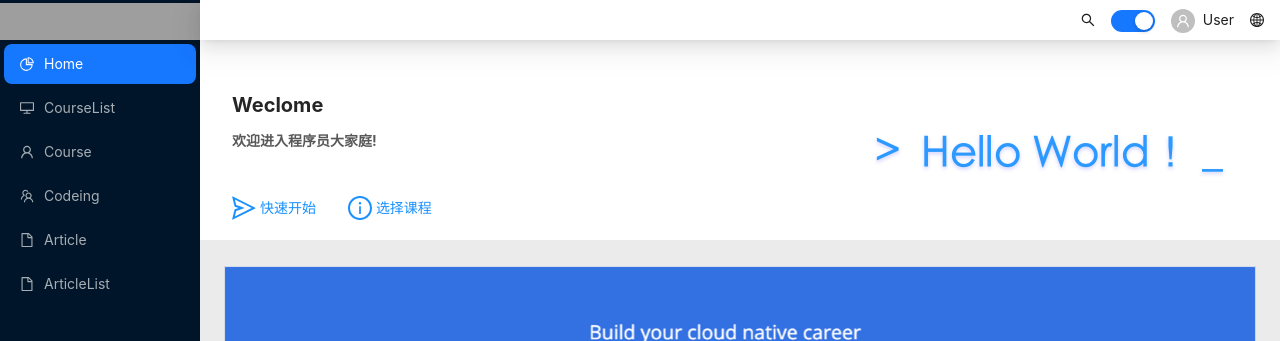
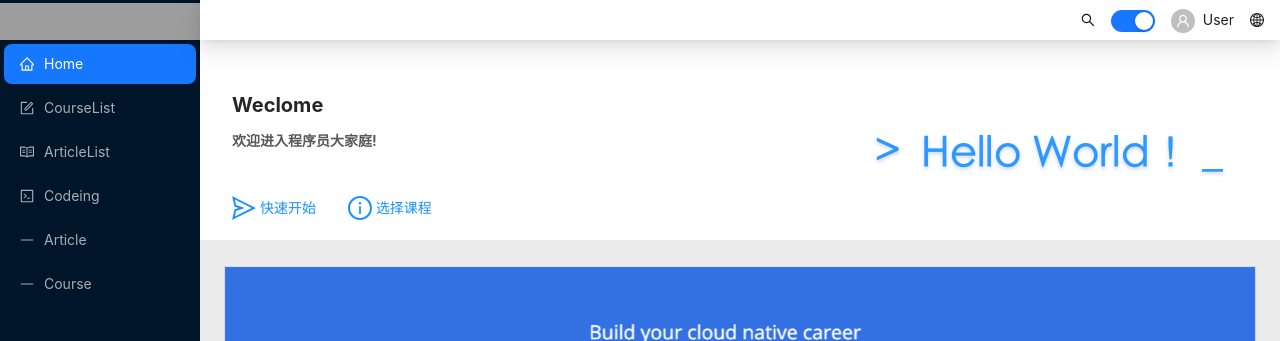
Before and after one commit to Zhangbokai614/course-management, a React (Create React App) app: page / in a window 1280 px wide. Shown: the top 341 px of the page. Built offline with nearby package versions, Linux system fonts and the light colour scheme; grey boxes are pictures that could not be loaded.

Commit message:
update: menu icon

```diff
--- a/src/routers.js
+++ b/src/routers.js
@@ -1,9 +1,9 @@
 import {
-    DesktopOutlined,
-    FileOutlined,
-    PieChartOutlined,
-    TeamOutlined,
-    UserOutlined,
+    HomeOutlined,
+    FormOutlined,
+    ReadOutlined,
+    CodeOutlined,
+    LineOutlined,
 } from '@ant-design/icons';
 
 import HomePage from './pages/home';
@@ -32,12 +32,12 @@ const routers = {
 }
 
 const menuItems = [
-    getItem('Home', 'Home', <PieChartOutlined />),
-    getItem('CourseList', 'CourseList', <DesktopOutlined />),
-    getItem('Course', 'Course', <UserOutlined />),
-    getItem('Codeing', 'Codeing', <TeamOutlined />),
-    getItem('Article', 'Article', <FileOutlined />),
-    getItem('ArticleList', 'ArticleList', <FileOutlined />),
+    getItem('Home', 'Home', <HomeOutlined />),
+    getItem('CourseList', 'CourseList', <FormOutlined />),
+    getItem('ArticleList', 'ArticleList', <ReadOutlined />),
+    getItem('Codeing', 'Codeing', <CodeOutlined />),
+    getItem('Article', 'Article', <LineOutlined />),
+    getItem('Course', 'Course', <LineOutlined />),
 ];
 
 export { routers, menuItems }
```
